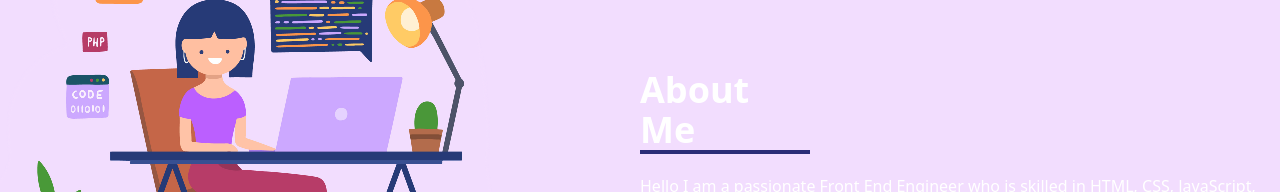
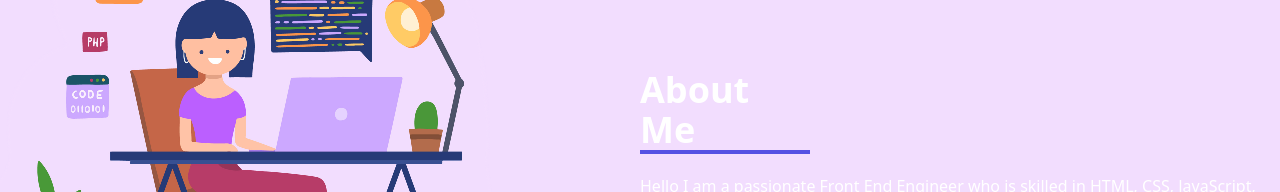
Before and after one commit to mihosri/portfolio2, a React (Create React App) app: page / in a window 1280 px wide. Shown: the part 760-952 px from the top of the page. Built offline with nearby package versions, Linux system fonts and the light colour scheme.

Commit message:
changes in about

```diff
--- a/src/components/About.js
+++ b/src/components/About.js
@@ -7,7 +7,7 @@ export default function About() {
       </div>
       <div className="w-1/2 flex justify-center">
         <div className="flex flex-col justify-center">
-          <h1 className="text-4xl text-white border-b-4 border-[#2b2d77] mb-5 w-[170px] font-bold">
+          <h1 className="text-4xl text-white border-b-4 border-primary mb-5 w-[170px] font-bold">
             About Me
           </h1>
           <p className="text-white">
--- a/tailwind.config.js
+++ b/tailwind.config.js
@@ -2,7 +2,11 @@
 module.exports = {
   content: ['./src/**/*.{html,js}'],
   theme: {
-    extend: {},
+    extend: {
+      borderColor: {
+        primary: 'rgb(85, 81, 227)',
+      },
+    },
     fontFamily: {
       'sri-font': 'Sriracha',
     },
```
